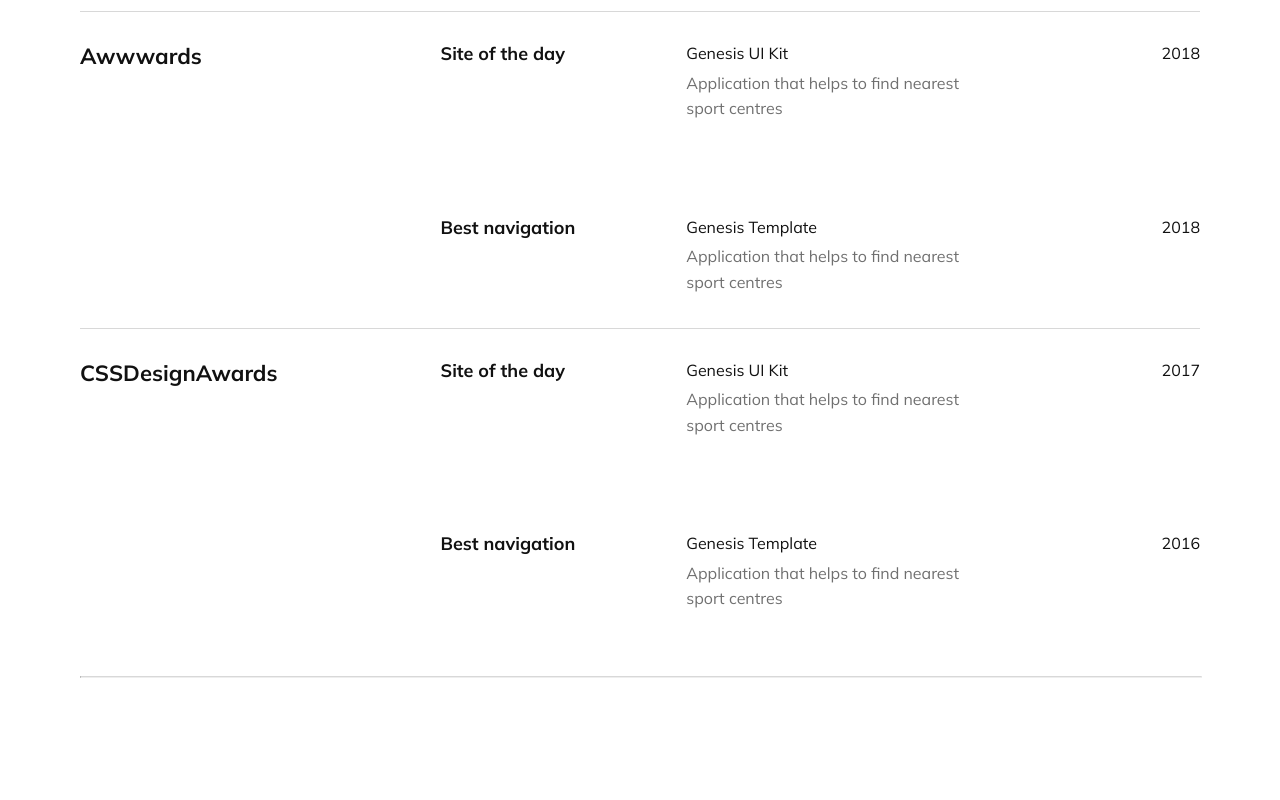
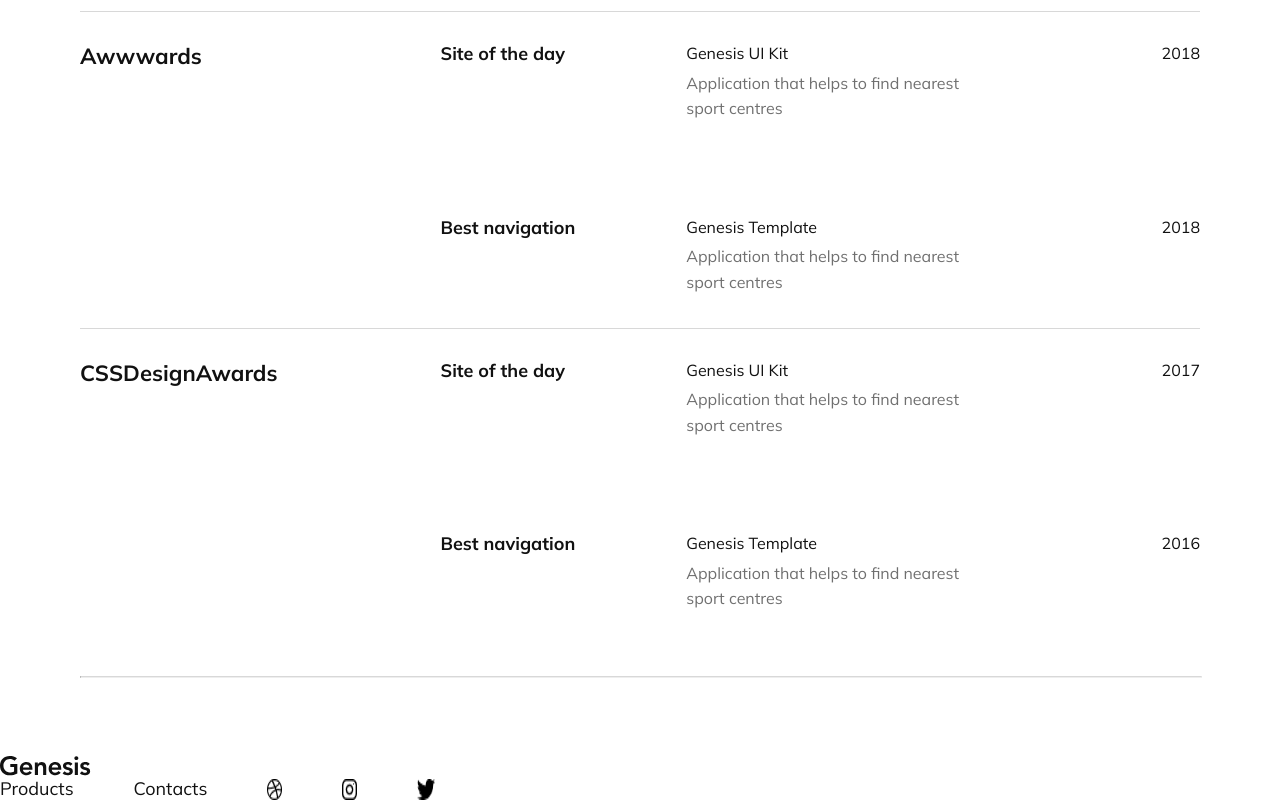
Before and after one commit to achiniishani1993/Genesis-Design, a website: page index.html in a window 1280 px wide. Shown: the part 2937-3737 px from the top of the page. Before the commit the page ends 3693 px from the top, so only its background shows below. Drawn offline with Linux system fonts and the light colour scheme.

Commit message:
add footer images to image folder and update html

```diff
--- a/index.html
+++ b/index.html
@@ -179,5 +179,18 @@
   </div>
 </section>
     </main>
+
+    <footer>
+         <div>
+        <img src="/Images/Logo (1).svg" alt="project log" />
+      </div>
+      <div class="navLinks">
+        <a href="#">Products</a>
+        <a href="#">Contacts</a>
+        <img src="/Images/dribbble-logo.png" alt="drbble logo" />
+        <img src="/Images/instagram.png" alt="instagram logo" />
+        <img src="/Images/twitter-logo-silhouette.png" alt="twitter logo" />
+      </div>
+    </footer>
   </body>
 </html>
--- a/style/index.scss
+++ b/style/index.scss
@@ -4,7 +4,7 @@
 @use "header";
 @use "main";
 @use "table";
-
+@use "footer";
 /* Define standard variables and values for website */
 $myFont: "Mulish", sans-serif;
 
```
Also changed, not shown: style/_footer.scss (added, +7 -0 lines), Images/dribbble-logo.png (added), Images/instagram.png (added), Images/twitter-logo-silhouette.png (added).
